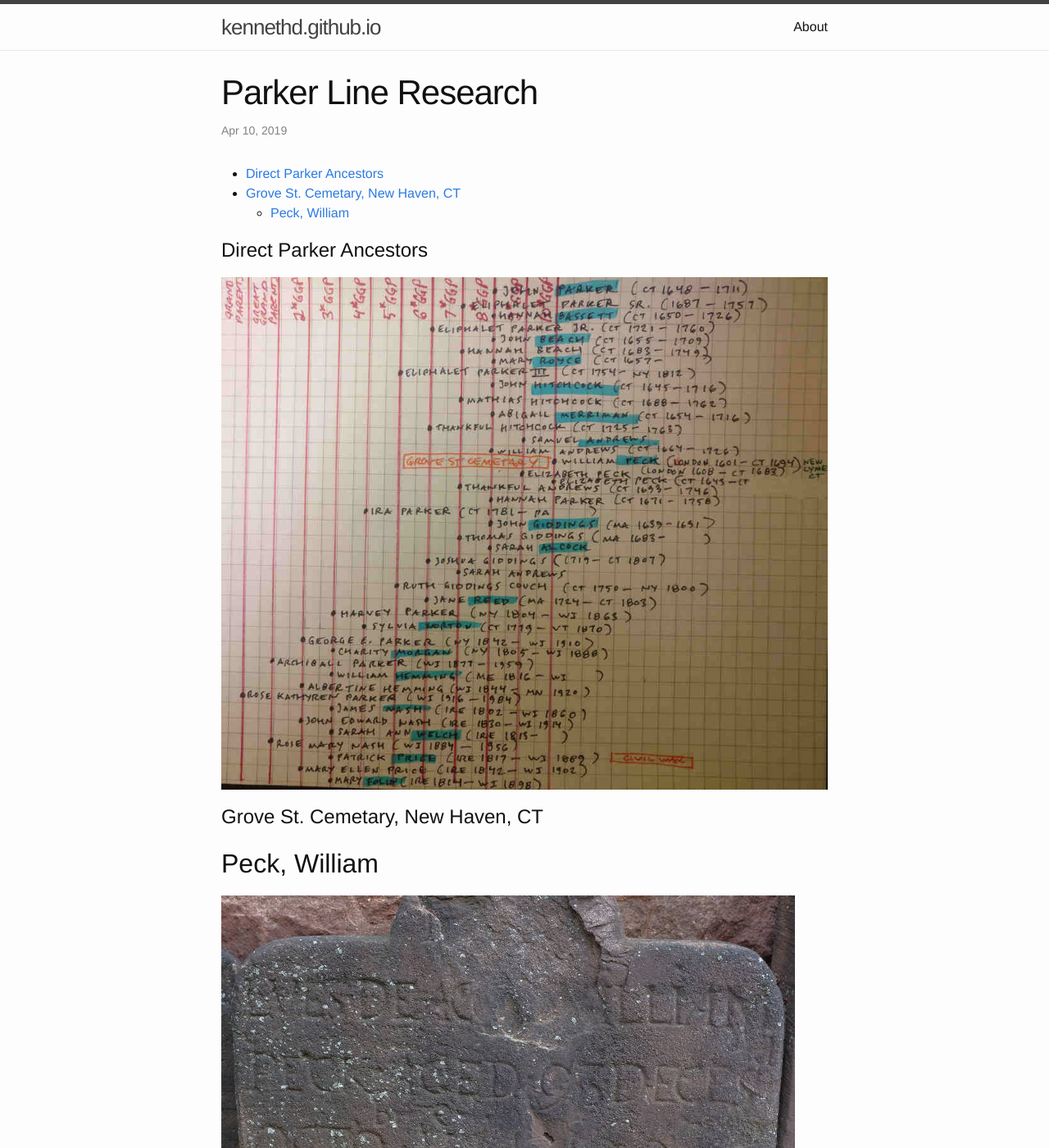
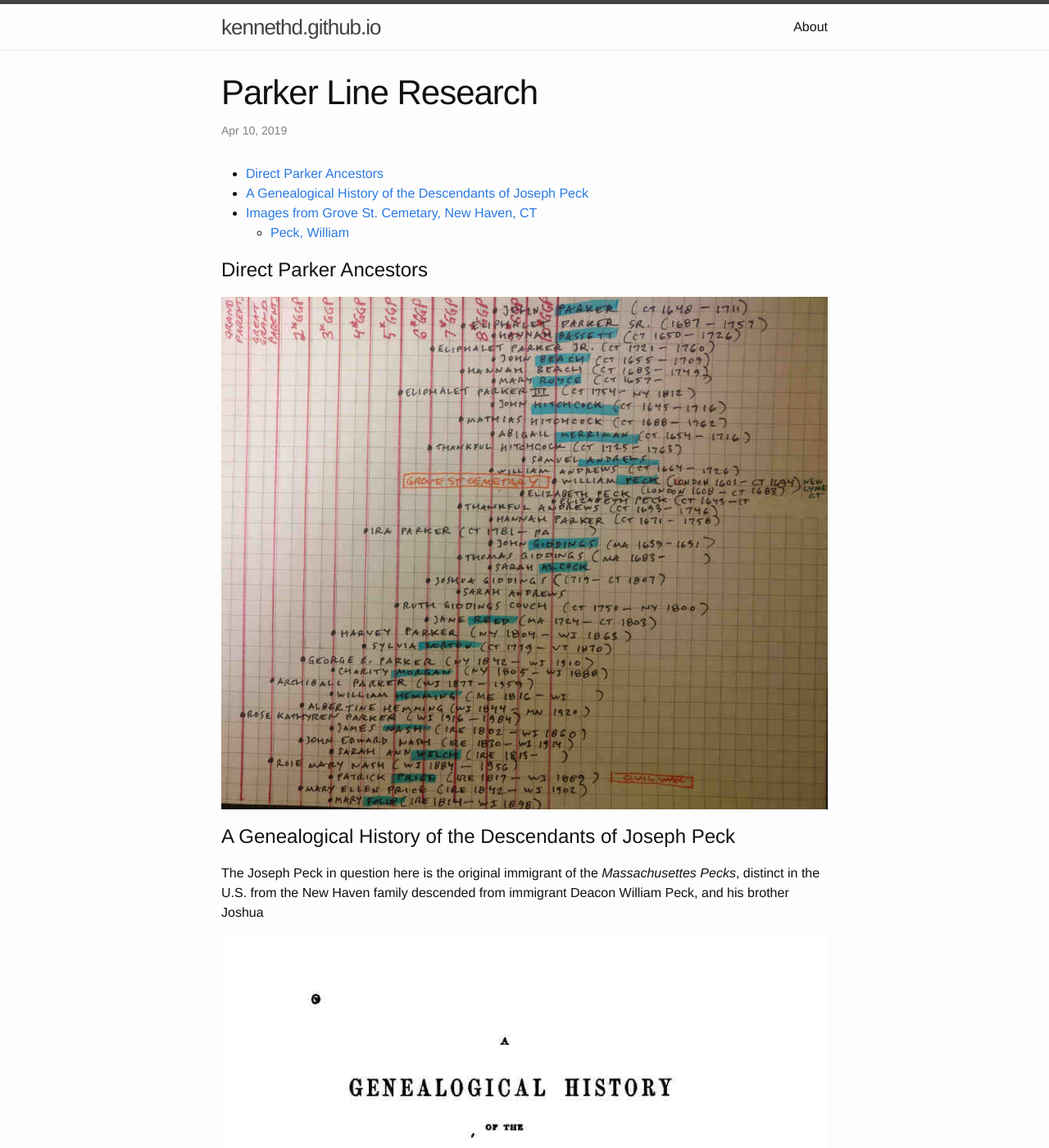
Before and after one commit to kennethd/kennethd.github.io, a Jekyll site: the page built from _posts/2019-04-10-parker-research.markdown, in a window 1280 px wide and 1400 px high. Shown: the whole window at 82% size. Built offline with Jekyll 4.4.1, drawn with Linux system fonts in a browser that asks for light colours; some of the changed text lies outside the part shown.

Commit message:
Genealogical History of Joseph Peck frontspiece

```diff
--- a/_posts/2019-04-10-parker-research.markdown
+++ b/_posts/2019-04-10-parker-research.markdown
@@ -11,11 +11,23 @@ categories: genealogy parker
 # Direct Parker Ancestors
 ![Direct Ancestors of the Parker Line](/assets/genealogy/parker.direct.ancestors.jpg)
 
-# Grove St. Cemetary, New Haven, CT
+# A Genealogical History of the Descendants of Joseph Peck
+
+The Joseph Peck in question here is the original immigrant of the
+_Massachusettes Pecks_, distinct in the U.S. from the New Haven family
+descended from immigrant Deacon William Peck, and his brother Joshua
+
+![A Genialogical History of the Descendants of Joseph Peck](/assets/genealogy/peck.genealogical.history.joseph.jpg)
+
+# Images from Grove St. Cemetary, New Haven, CT
+
+All photos by Kenneth Dombrowski 2017
 
 ## Peck, William
 
+My 10 * great-grandfather.  Stone is leaning against the north wall, being one
+of those removed from what is now the Green.
 
 ![William Peck headstone](/assets/genealogy/peck.william.grovest.1694.jpg)
 
-_Here Lyes Deacon William Peck Aged 93 Deces Octo 14 1694_
+_Here Lyes Deacon William Peck Aged 93 Deces Octo y 14 1694_
```
Also changed, not shown: assets/genealogy/peck.genealogical.history.joseph.jpg (added).
